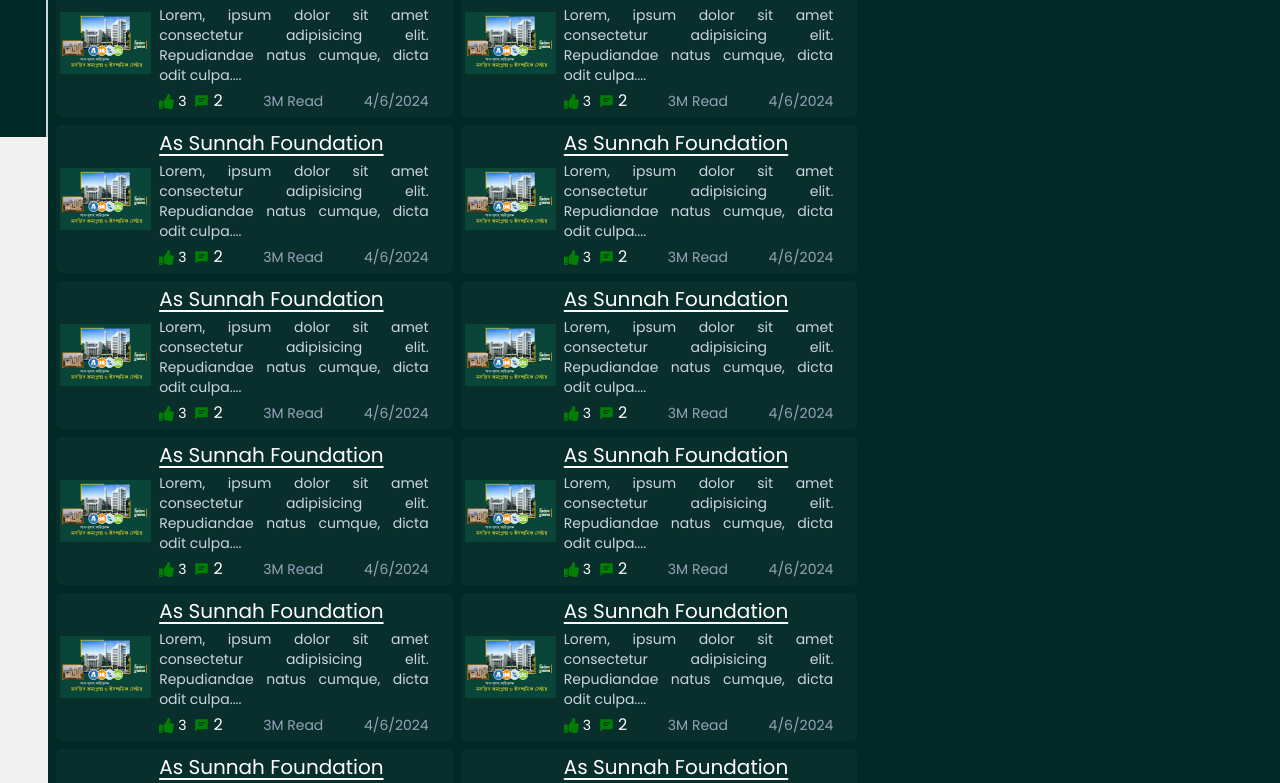
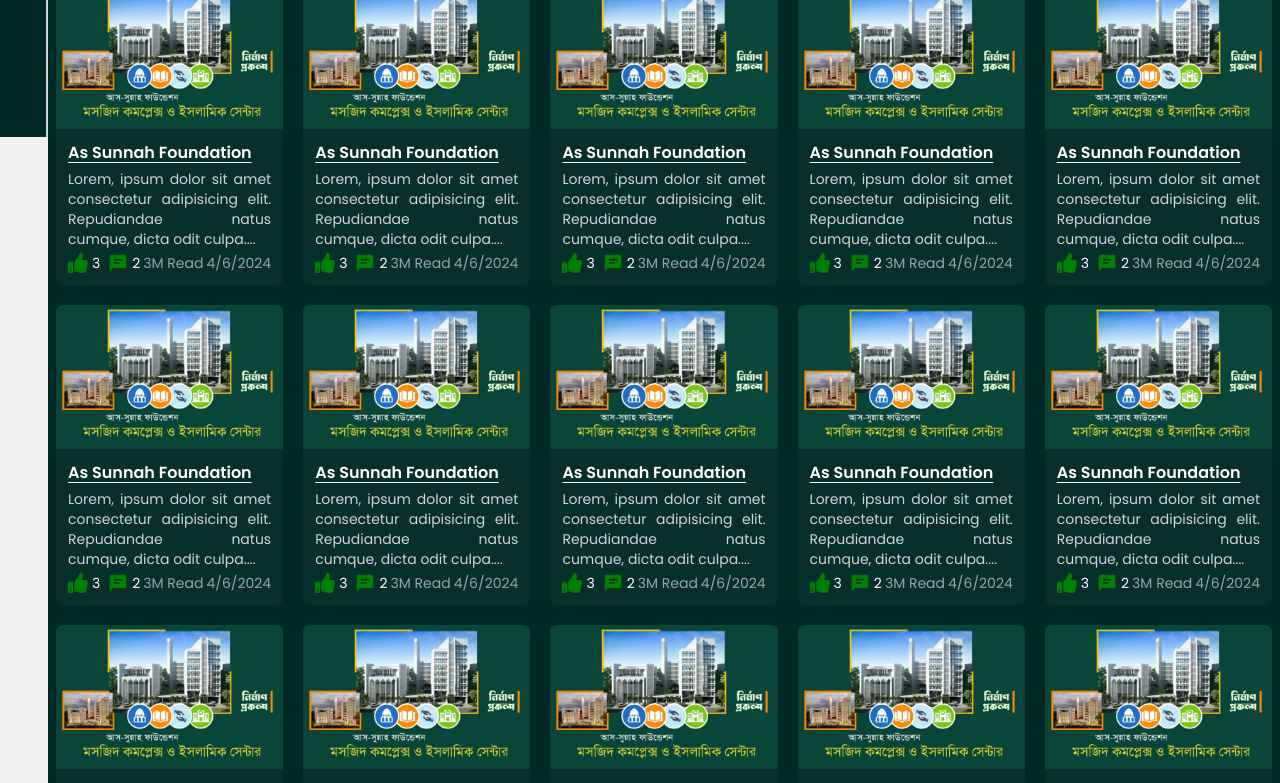
Before and after one commit to ibrahimk4111/ibrahim-khalil, a React (Vite) app: page /#/blogs in a window 1280 px wide. Shown: the part 711-1494 px from the top of the page. Built offline with nearby package versions, Linux system fonts and the light colour scheme.

Commit message:
grid system fixs

```diff
--- a/src/components/Asidebar/Asidebar.tsx
+++ b/src/components/Asidebar/Asidebar.tsx
@@ -24,7 +24,7 @@ const Asidebar = () => {
       <div
         className={`${
           expanded ? "w-52" : "md:w-12 w-0"
-        } ${animation} text-sm bg-white z-50 h-full fixed left-0 top-12 border-r-2 border-slate-300 dark:bg-bgColorsInDark `}
+        } ${animation} text-sm bg-white z-50 h-full fixed left-0 top-12 md:border-r-2 border-slate-300 dark:bg-bgColorsInDark `}
       >
         {/* Start Asidebar Tabs section */}
         <section>
--- a/src/components/Blogs/BlogComponents/BlogPosts.tsx
+++ b/src/components/Blogs/BlogComponents/BlogPosts.tsx
@@ -15,9 +15,8 @@ interface propsType {
 const BlogPosts = ({ post }: propsType) => {
   return (
     <>
-      <div className=" dark:bg-[#082f2b] rounded-md">
-        <div className=" grid grid-cols-12 gap-2 p-1">
-          <div className="h-full lg:col-span-3 col-span-12 overflow-hidden rounded-md flex justify-center items-center ">
+      <div className=" bg-white dark:bg-[#082f2b] rounded-md">
+        <div className=" h-52 lg:h-36 overflow-hidden rounded-t-md flex justify-center items-center ">
           <img
             src={post.img}
             alt=".."
@@ -25,14 +24,14 @@ const BlogPosts = ({ post }: propsType) => {
             className=" h-auto w-auto "
           />
         </div>
-          <div className="lg:col-span-9 col-span-12 flex flex-col justify-between gap-1 lg:pr-5 ">
+        <div className="flex flex-col justify-between gap-1 p-3 ">
           <header>
-              <h1 className=" cursor-pointer text-xl underline underline-offset-4 ">
+            <h1 className=" cursor-pointer text-base font-semibold underline underline-offset-4 hover:text-orange-500 ">
               {post.blogHeader}
             </h1>
           </header>
           <main>
-              <div className=" text-sm text-justify text-slate-300">
+            <div className=" text-sm text-justify text-slate-700 dark:text-slate-300">
               {post.blogBody.trim().length > 200
                 ? post.blogBody.slice(0, 100) + "...."
                 : post.blogBody}
@@ -41,12 +40,12 @@ const BlogPosts = ({ post }: propsType) => {
           <footer className=" flex justify-between items-center ">
             <div className=" flex items-center gap-2 ">
               <button className=" flex items-center gap-1 text-sm ">
-                  <FaThumbsUp fill="green" size={15} />
-                  <span>{post.likes}</span>
+                <FaThumbsUp fill="green" size={20} />
+                <span className=" text-sm ">{post.likes}</span>
               </button>
               <button className=" flex items-center gap-1">
-                  <BiSolidCommentDetail fill="green" size={15} />
-                  <span>{post.comment.length}</span>
+                <BiSolidCommentDetail fill="green" size={20} />
+                <span className=" text-sm ">{post.comment.length}</span>
               </button>
             </div>
             <div className=" text-slate-400 text-sm ">3M Read</div>
@@ -54,7 +53,6 @@ const BlogPosts = ({ post }: propsType) => {
           </footer>
         </div>
       </div>
-      </div>
     </>
   );
 };
--- a/src/components/Blogs/Blogs.tsx
+++ b/src/components/Blogs/Blogs.tsx
@@ -3,34 +3,12 @@ import BlogPosts from "./BlogComponents/BlogPosts";
 
 const Blogs = () => {
   return (
-    <div className=" w-full ">
-      <div className=" grid grid-cols-12 gap-x-3 ">
-        {/* left side or news feed */}
-        <div className=" md:col-span-8 col-span-12 p-2 flex flex-col gap-2">
-          <div className=" grid sm:grid-cols-2 grid-cols-1 gap-2">
-            {posts.map((post, index) => (
-              <BlogPosts key={index} post={post} />
-            ))}
-          </div>
-        </div>
-
-        {/* right side or table of content */}
-        <div className=" md:col-span-4 col-span-12 p-2 relative order-first md:order-last">
-          {/* <div>Lorem ipsum dolor sit amet consectetur adipisicing elit. Corporis veritatis eius cupiditate dignissimos deleniti similique nisi dolor! Ipsa minima assumenda totam maiores dolor beatae, ullam, vel est sint eaque animi.</div> */}
-          <div className=" border border-slate-400 p-2 rounded-md md:sticky md:top-12 ">
-            <h1 className=" text-xl ">Table of content</h1>
-            <hr className=" border-black mb-5  " />
-            <details>
-              <summary className=" ">heller</summary>
-              <div>
-                Lorem ipsum dolor sit amet consectetur, adipisicing elit. Error
-                doloribus cumque sequi nam voluptatibus, vitae tempore quas
-                obcaecati ipsam accusamus veniam culpa dignissimos, maiores ad
-                beatae id delectus ipsum similique!
-              </div>
-            </details>
-          </div>
-        </div>
+    <div className=" w-full p-2 ">
+      {/* left side or news feed */}
+      <div className=" grid xl:grid-cols-5 lg:grid-cols-4 sm:grid-cols-2 grid-cols-1 gap-5 ">
+        {posts.map((post, index) => (
+          <BlogPosts key={index} post={post} />
+        ))}
       </div>
     </div>
   );
```
Lines whose indentation alone changed are shown as unchanged.
